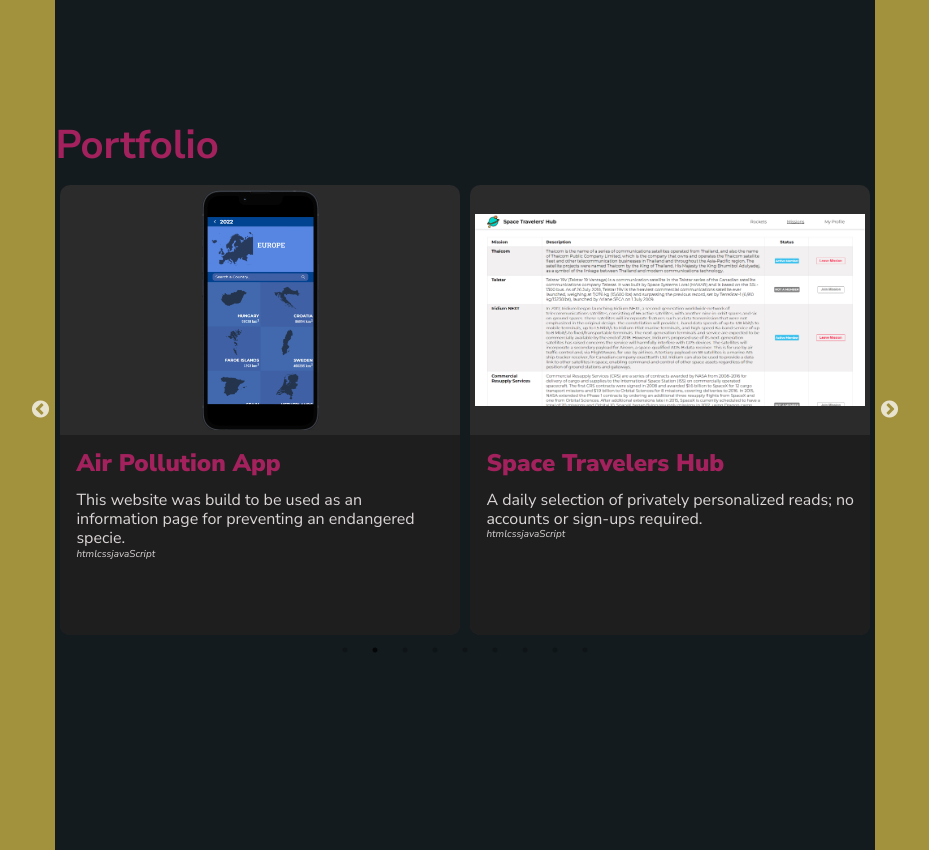
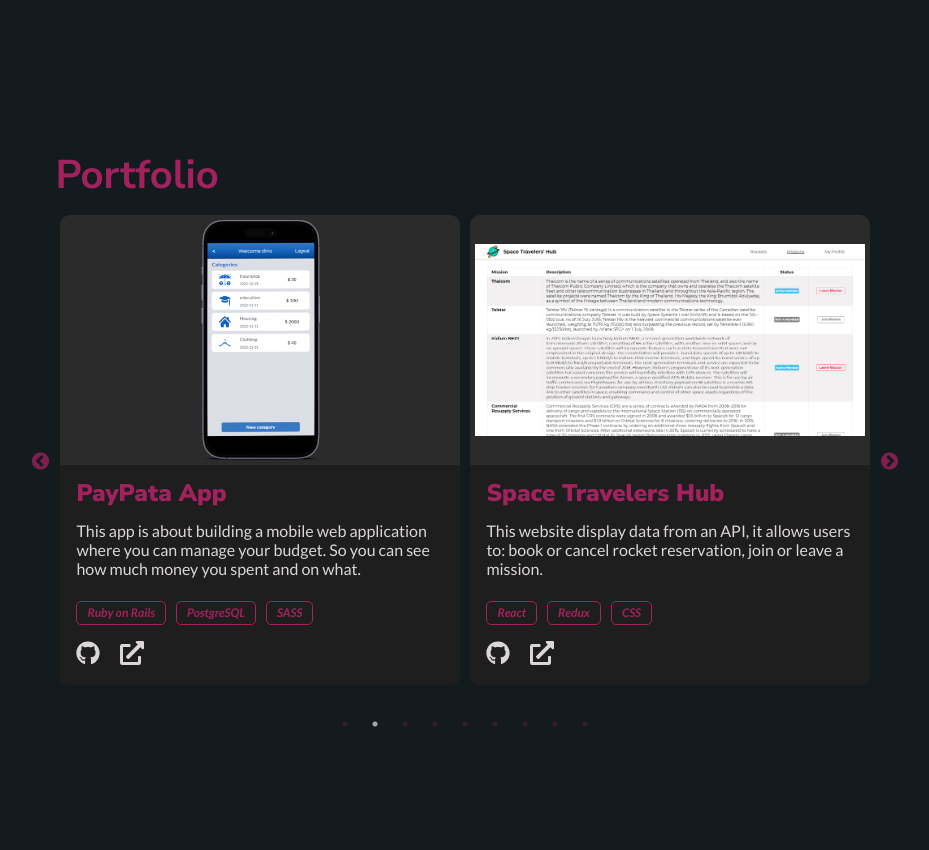
Before and after one commit to dqarias/Portfolio, a React (Create React App) app: page / in a window 1280 px wide. Shown: the part 1400-2250 px from the top of the page, without its empty margins (175-1104 px from the left). Built offline with nearby package versions, Linux system fonts and the light colour scheme.

Commit message:
Update styling on portfolio and add information to db

```diff
--- a/src/components/Portfolio.js
+++ b/src/components/Portfolio.js
@@ -26,6 +26,8 @@ const Portfolio = () => {
             description={project.description}
             image={project.image}
             language={project.language}
+            live={project.live}
+            source={project.source}
           />
         ))}
       </Slider>
--- a/src/components/Project.js
+++ b/src/components/Project.js
@@ -1,8 +1,10 @@
+/* eslint-disable react/prop-types */
 import React from 'react';
 import { PropTypes } from 'prop-types';
+import { FaGithub, FaExternalLinkAlt } from 'react-icons/fa';
 
 const Project = ({
-  title, description, image, language,
+  title, description, image, language, live, source,
 }) => (
   <div className="portfolio__card">
     <div>
@@ -12,8 +14,26 @@ const Project = ({
       <h2 className="portfolio__card-info-title">{title}</h2>
       <p className="portfolio__card-info-description">{description}</p>
       {language.map((lang) => (
-        <i>{lang}</i>
+        <i className="portfolio__card-info-language" key={lang}>{lang}</i>
       ))}
+      <div className="portfolio__card-info-links">
+        <a
+          className="portfolio__card-info-links-a"
+          href={source}
+          target="_blank"
+          rel="noreferrer"
+        >
+          <FaGithub className="portfolio__card-info-links-icon" />
+        </a>
+        <a
+          className="portfolio__card-info-links-a"
+          href={live}
+          target="_blank"
+          rel="noreferrer"
+        >
+          <FaExternalLinkAlt className="portfolio__card-info-links-icon" />
+        </a>
+      </div>
     </div>
   </div>
 );
--- a/src/data/projects.js
+++ b/src/data/projects.js
@@ -17,11 +17,39 @@ const projects = [
     autor: 'Dino',
     position: 'Fronted Dev',
     year: 2022,
-    description: 'This website was build to be used as an information page for preventing an endangered specie.',
+    description: 'This app has a sign up and login page and allows users to book a room, the admin can add and remove rooms.',
     descriptionDetail: 'Lorem Ipsum is simply dummy text of the printing and typesetting industry. Lorem Ipsum has been the industrys standard dummy text ever since the 1500s, when an unknown printer took a galley of type and scrambled it to make a type specimen book. It has survived not only five centuries',
-    language: ['html', 'css', 'javaScript'],
-    live: 'https://dqarias.github.io/Capstone1-page/',
-    source: 'https://github.com/dqarias/Capstone1-page',
+    language: ['Ruby on Rails', 'React', 'Redux', 'PostgreSQL', 'Material UI'],
+    live: 'https://roomify-app.netlify.app/',
+    source: 'https://github.com/Andyveloper/Roomify-app',
+  },
+  {
+    id: '6',
+    image: budget,
+    imageProject: 'images/imageProject.png',
+    title: 'PayPata App',
+    autor: 'CANOPY',
+    position: 'Back End Dev',
+    year: 2015,
+    description: 'This app is about building a mobile web application where you can manage your budget. So you can see how much money you spent and on what.',
+    descriptionDetail: 'Lorem Ipsum is simply dummy text of the printing and typesetting industry. Lorem Ipsum has been the industrys standard dummy text ever since the 1500s, when an unknown printer took a galley of type and scrambled it to make a type specimen book. It has survived not only five centuries, but also the leap into electronic typesetting, remaining essent',
+    language: ['Ruby on Rails', 'PostgreSQL', 'SASS'],
+    live: 'https://still-hamlet-25804.herokuapp.com/',
+    source: 'https://github.com/dqarias/budget-app',
+  },
+  {
+    id: '2',
+    image: space,
+    imageProject: 'images/imageProject.png',
+    title: 'Space Travelers Hub',
+    autor: 'CANOPY',
+    position: 'Back End Dev',
+    year: 2015,
+    description: 'This website display data from an API, it allows users to: book or cancel rocket reservation, join or leave a mission.',
+    descriptionDetail: 'Lorem Ipsum is simply dummy text of the printing and typesetting industry. Lorem Ipsum has been the industrys standard dummy text ever since the 1500s, when an unknown printer took a galley of type and scrambled it to make a type specimen book. It has survived not only five centuries, but also the leap into electronic typesetting, remaining essent',
+    language: ['React', 'Redux', 'CSS'],
+    live: 'https://still-hamlet-25804.herokuapp.com/',
+    source: 'https://space-traveler-hub-microverse.herokuapp.com/',
   },
   {
     id: '1',
@@ -31,26 +59,40 @@ const projects = [
     autor: 'Dino',
     position: 'Fronted Dev',
     year: 2022,
-    description: 'This website was build to be used as an information page for preventing an endangered specie.',
+    description: 'This website was build to be used as an information page for being aware about pollution around the world and the level of pollutans.',
     descriptionDetail: 'Lorem Ipsum is simply dummy text of the printing and typesetting industry. Lorem Ipsum has been the industrys standard dummy text ever since the 1500s, when an unknown printer took a galley of type and scrambled it to make a type specimen book. It has survived not only five centuries',
-    language: ['html', 'css', 'javaScript'],
-    live: 'https://dqarias.github.io/Capstone1-page/',
-    source: 'https://github.com/dqarias/Capstone1-page',
+    language: ['React', 'Redux', 'CSS'],
+    live: 'https://air-pollution-app-dino.netlify.app/',
+    source: 'https://github.com/dqarias/Air-pollution-app',
   },
-
   {
-    id: '2',
-    image: space,
+    id: '4',
+    image: bookstore,
     imageProject: 'images/imageProject.png',
-    title: 'Space Travelers Hub',
+    title: 'BookStore App',
     autor: 'CANOPY',
     position: 'Back End Dev',
     year: 2015,
-    description: 'A daily selection of privately personalized reads; no accounts or sign-ups required.',
+    description: 'It is a Single Page App (SPA) that allows users to: display a list of books, add a book, remove a selected book, save all the information in an API.',
     descriptionDetail: 'Lorem Ipsum is simply dummy text of the printing and typesetting industry. Lorem Ipsum has been the industrys standard dummy text ever since the 1500s, when an unknown printer took a galley of type and scrambled it to make a type specimen book. It has survived not only five centuries, but also the leap into electronic typesetting, remaining essent',
-    language: ['html', 'css', 'javaScript'],
+    language: ['React', 'Redux', 'CSS'],
+    live: 'https://bookstore-dino.herokuapp.com/',
+    source: 'https://github.com/dqarias/bookstore',
   },
-
+  {
+    id: '7',
+    image: math,
+    imageProject: 'images/imageProject.png',
+    title: 'Math Magician',
+    autor: 'CANOPY',
+    position: 'Back End Dev',
+    year: 2015,
+    description: '"Math magicians" is a website for all fans of mathematics. it allows users to: make simple calculations, read a random math-related quote.',
+    descriptionDetail: 'Lorem Ipsum is simply dummy text of the printing and typesetting industry. Lorem Ipsum has been the industrys standard dummy text ever since the 1500s, when an unknown printer took a galley of type and scrambled it to make a type specimen book. It has survived not only five centuries, but also the leap into electronic typesetting, remaining essent',
+    language: ['React', 'CSS'],
+    live: 'https://air-pollution-app-dino.netlify.app/',
+    source: 'https://math-magician-ronald.netlify.app/',
+  },
   {
     id: '3',
     image: andean,
@@ -59,22 +101,25 @@ const projects = [
     autor: 'CANOPY',
     position: 'Back End Dev',
     year: 2015,
-    description: 'A daily selection of privately personalized reads; no accounts or sign-ups required.',
+    description: 'The content of this web page is for educational purpose but centered in a real problem over endangered andean cat.',
     descriptionDetail: 'Lorem Ipsum is simply dummy text of the printing and typesetting industry. Lorem Ipsum has been the industrys standard dummy text ever since the 1500s, when an unknown printer took a galley of type and scrambled it to make a type specimen book. It has survived not only five centuries, but also the leap into electronic typesetting, remaining essent',
-    language: ['html', 'css', 'javaScript'],
+    language: ['JavaScript', 'SASS', 'HTML'],
+    live: 'https://dqarias.github.io/Capstone1-page/',
+    source: 'https://github.com/dqarias/Capstone1-page',
   },
-
   {
-    id: '4',
-    image: bookstore,
+    id: '8',
+    image: todo,
     imageProject: 'images/imageProject.png',
-    title: 'BookStore App',
+    title: 'To Do App',
     autor: 'CANOPY',
     position: 'Back End Dev',
     year: 2015,
-    description: 'A daily selection of privately personalized reads; no accounts or sign-ups required.',
+    description: 'This project is about building a To Do tasks. The user can add, edit and delete a task, the data is saved on LocalStorage.',
     descriptionDetail: 'Lorem Ipsum is simply dummy text of the printing and typesetting industry. Lorem Ipsum has been the industrys standard dummy text ever since the 1500s, when an unknown printer took a galley of type and scrambled it to make a type specimen book. It has survived not only five centuries, but also the leap into electronic typesetting, remaining essent',
-    language: ['html', 'css', 'javaScript'],
+    language: ['JavaScript', 'CSS', 'HTML'],
+    live: 'https://dqarias.github.io/To-Do-list/dist/',
+    source: 'https://github.com/dqarias/To-Do-list',
   },
   {
     id: '5',
@@ -84,45 +129,11 @@ const projects = [
     autor: 'CANOPY',
     position: 'Back End Dev',
     year: 2015,
-    description: 'A daily selection of privately personalized reads; no accounts or sign-ups required.',
+    description: 'Fetch tv shows from an API and display them on a webpage. Store user\'s likes and comments in an API.',
     descriptionDetail: 'Lorem Ipsum is simply dummy text of the printing and typesetting industry. Lorem Ipsum has been the industrys standard dummy text ever since the 1500s, when an unknown printer took a galley of type and scrambled it to make a type specimen book. It has survived not only five centuries, but also the leap into electronic typesetting, remaining essent',
-    language: ['html', 'css', 'javaScript'],
-  },
-  {
-    id: '6',
-    image: budget,
-    imageProject: 'images/imageProject.png',
-    title: 'PayPata App',
-    autor: 'CANOPY',
-    position: 'Back End Dev',
-    year: 2015,
-    description: 'A daily selection of privately personalized reads; no accounts or sign-ups required.',
-    descriptionDetail: 'Lorem Ipsum is simply dummy text of the printing and typesetting industry. Lorem Ipsum has been the industrys standard dummy text ever since the 1500s, when an unknown printer took a galley of type and scrambled it to make a type specimen book. It has survived not only five centuries, but also the leap into electronic typesetting, remaining essent',
-    language: ['html', 'css', 'javaScript'],
-  },
-  {
-    id: '7',
-    image: math,
-    imageProject: 'images/imageProject.png',
-    title: 'Math Magician',
-    autor: 'CANOPY',
-    position: 'Back End Dev',
-    year: 2015,
-    description: 'A daily selection of privately personalized reads; no accounts or sign-ups required.',
-    descriptionDetail: 'Lorem Ipsum is simply dummy text of the printing and typesetting industry. Lorem Ipsum has been the industrys standard dummy text ever since the 1500s, when an unknown printer took a galley of type and scrambled it to make a type specimen book. It has survived not only five centuries, but also the leap into electronic typesetting, remaining essent',
-    language: ['html', 'css', 'javaScript'],
-  },
-  {
-    id: '8',
-    image: todo,
-    imageProject: 'images/imageProject.png',
-    title: 'To Do App',
-    autor: 'CANOPY',
-    position: 'Back End Dev',
-    year: 2015,
-    description: 'A daily selection of privately personalized reads; no accounts or sign-ups required.',
-    descriptionDetail: 'Lorem Ipsum is simply dummy text of the printing and typesetting industry. Lorem Ipsum has been the industrys standard dummy text ever since the 1500s, when an unknown printer took a galley of type and scrambled it to make a type specimen book. It has survived not only five centuries, but also the leap into electronic typesetting, remaining essent',
-    language: ['html', 'css', 'javaScript'],
+    language: ['JavaScript', 'CSS', 'HTML'],
+    live: 'https://tv-shows.nduatikagiri.co.ke/',
+    source: 'https://github.com/NduatiKagiri/tv-shows',
   },
 ];
 
--- a/src/scss/layout/config.scss
+++ b/src/scss/layout/config.scss
@@ -2,7 +2,7 @@
     grid-column-start: 3;
     grid-column-end: 4;
     background-color: $primary-color-dark;
-    background-color: aqua;
+    /* background-color: aqua; */
     padding-bottom: 8rem;
     display: flex;
     flex-direction: column;
--- a/src/scss/layout/media.scss
+++ b/src/scss/layout/media.scss
@@ -2,7 +2,7 @@
     grid-column-start: 1;
     grid-column-end: 2;
     background-color: $primary-color-dark;
-    background-color: aqua;
+    /* background-color: aqua; */
     padding-bottom: 8rem;
     display: flex;
     flex-direction: column;
@@ -20,6 +20,7 @@
 
      &:hover{
         color: #a3225e;
+        scale: 1.5;
      }
     }
 
--- a/src/scss/layout/portfolio.scss
+++ b/src/scss/layout/portfolio.scss
@@ -1,6 +1,7 @@
 .portfolio{
     background-color: $primary-color-dark;
     min-height: calc(100vh - 7.5rem);
+    padding-top: 3rem;
 
     &__title{
         font-family: $font-titles;
@@ -22,17 +23,21 @@
             border-radius: 1rem;
             object-fit: contain;
             padding: 0.5rem;
+
+            &:hover{
+                filter: grayscale(1);
+            }
         }
 
         &-info{
-            background-color: rgb(55, 63, 67);
+            /* background-color: rgb(55, 63, 67); */
             background-color: rgb(30, 30, 30);
             color: $white-color-dark;
             font-family: $font-titles;
             border-bottom-left-radius: 1rem;
             border-bottom-right-radius: 1rem;
             padding: 1.6rem 1.6rem;
-            min-height: 20rem;
+
 
             &-title{
                 font-size: 2.4rem;
@@ -42,9 +47,55 @@
             }
 
             &-description{
+                font-family: $font-titles-2;
                 font-size: 1.6rem;
                 line-height: 1.2;
+                padding-bottom: 2rem;
+                min-height: 8rem;
+            }
+
+            &-language{
+                display: inline-block;                font-family: $font-titles-2;
+                font-size: 1.2rem;
+                font-weight: 700;
+                font-style: italic;
+                margin-right: 1rem;
+                color: $secondary-color-dark;
+                border: 1px solid $secondary-color-dark;
+                border-radius: 0.5rem;
+                padding: 0.5rem 1rem;
+            }
+
+            &-links{
+                padding-top: 1.6rem;
+                font-size: 2.4rem;
+                display: flex;
+                gap: 2rem;
+
+                &-a{
+                    color: $white-color-dark;
+                }
+
+                &-icon{
+                    cursor: pointer;
+                    &:hover{
+                        color: $secondary-color-dark;
+                        scale: 1.5;
+                    }
+                }
             }
         }
     }
 }
+
+.slick-prev:before, .slick-next:before {
+    color: $secondary-color-dark;
+}
+
+.slick-dots li button:before{
+    color: $secondary-color-dark;
+}
+
+.slick-dots li.slick-active button:before {
+    color: $white-color-dark;
+}
--- a/src/scss/pages/home.scss
+++ b/src/scss/pages/home.scss
@@ -2,7 +2,7 @@
     display: grid;
     grid-template-columns: 10% 80% 10%;
     background-color: $primary-color-dark;
-    background-color: rgb(162, 145, 61);
+    /* background-color: rgb(162, 145, 61);  */
 }
 
 .home{
```
